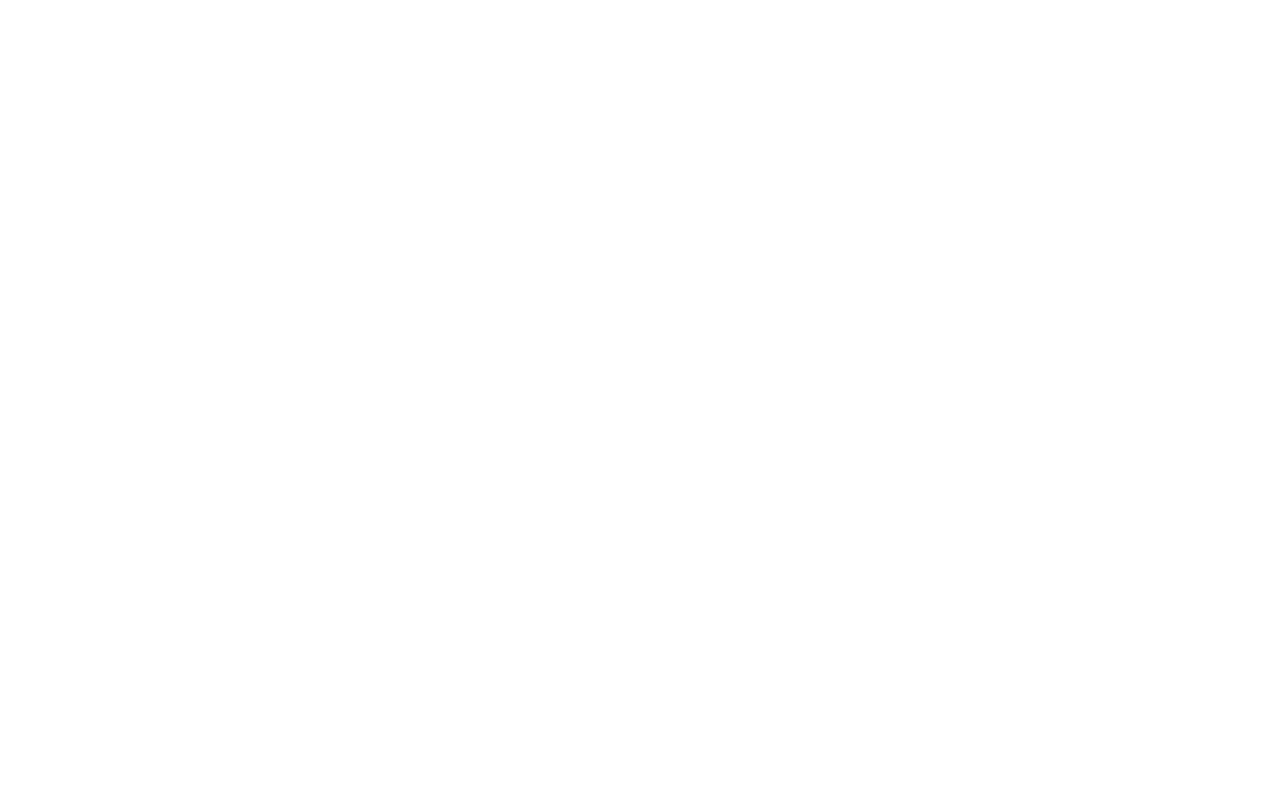
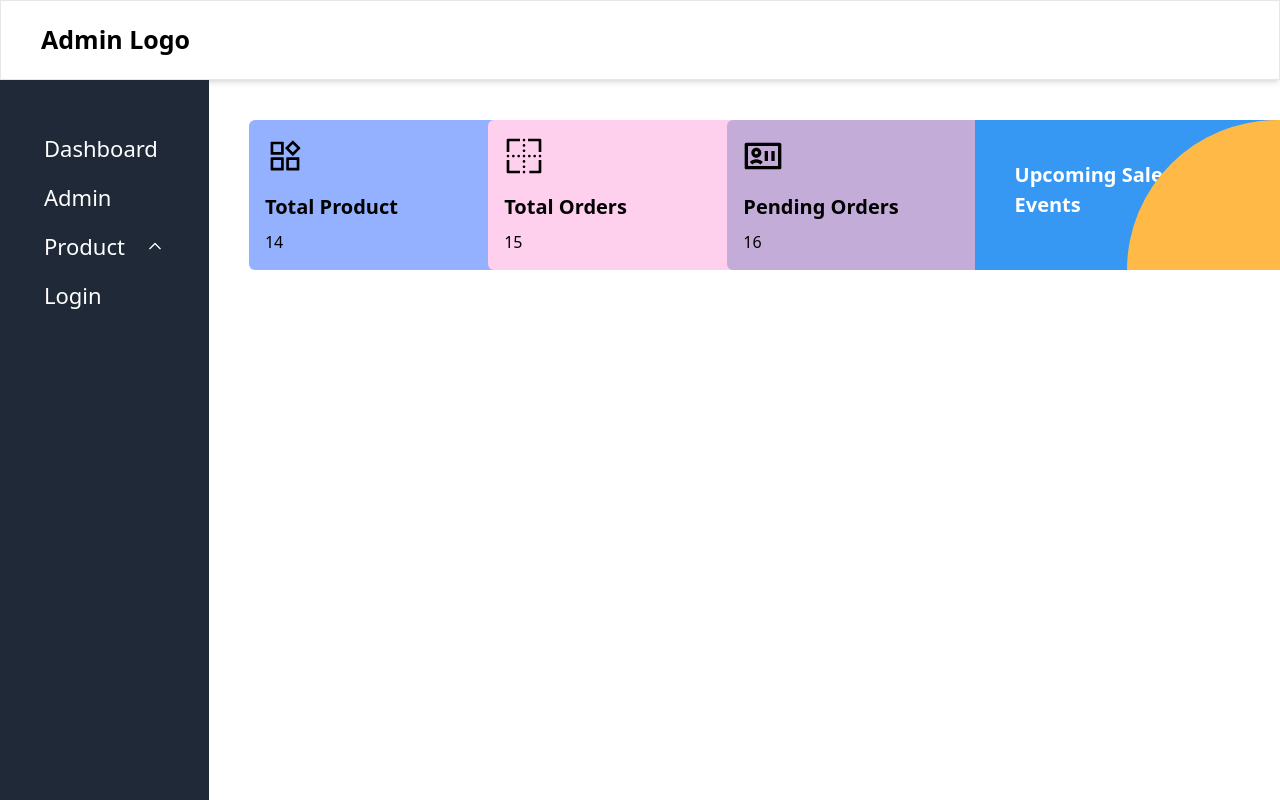
Before and after one commit to itsHaseeb-Hassan/ecomerceApp-fakeStoreApi, a React (Vite) app: page /dashboard in a window 1280 px wide. Before the commit this address had no page. Built offline with nearby package versions, Linux system fonts and the light colour scheme.

Commit message:
some card add

```diff
--- a/src/Admin/AdminMain.jsx
+++ b/src/Admin/AdminMain.jsx
@@ -1,13 +1,17 @@
 import React from 'react'
 import SideBar from './components/SIdebar/SideBar'
 import NavBar from './components/Navbar/NavBar'
+import MultipleCard from './components/Card/MultipleCard'
 
 const AdminMain = () => {
   return (
     <div>
 
         <NavBar />
+        <div className='flex'>
         <SideBar />
+        <MultipleCard />
+        </div>
     </div>
   )
 }
--- /dev/null
+++ b/src/Admin/components/Card/MultipleCard.jsx
@@ -0,0 +1,53 @@
+import React from 'react'
+import { AiOutlineProduct } from "react-icons/ai";
+import { RxBorderSplit } from "react-icons/rx";
+import { RiPassPendingLine } from "react-icons/ri";
+
+const MultipleCard = () => {
+    const card=[
+        {
+            "icon":<AiOutlineProduct size={40} />,
+            "value":"14",
+            "heading":"Total Product",
+            "color":"#94b1ff"
+        },
+        {
+            "icon":< RxBorderSplit size={40} />,
+            "value":"15",
+            "heading":"Total Orders",
+            "color":"#ffcfee"
+        },
+        {
+            "icon": <RiPassPendingLine size={40} />,
+            "value":"16",
+            "heading":"Pending Orders",
+            "color":"#c3add8"
+        },
+    ]
+  return (
+    <>
+    <div className='flex gap-5'>
+        <div className='grid grid-cols-3 gap-3 mt-10 ms-10'>
+            {
+                card.map((item,index)=>{
+               return(
+        <div key={index} className={` rounded-md w-[300px] h-[150px]`} style={{backgroundColor:item.color}}>
+            <div className='flex flex-col p-4'>
+                <span>{item.icon}</span>
+            <h1 className='mt-4 font-semibold text-[20px]'>{item.heading}</h1>
+            <p className='mt-2'>{item.value}</p>
+            </div>
+        </div>
+              )  })
+            }
+        </div>
+        <div className='relative bg-[#3698F2] w-[400px] h-[150px] mt-10'>
+            <div className="absolute right-0 top-0 w-1/2 h-full bg-[#FFb947] rounded-ss-full"></div>
+            <h1 className='text-white w-[200px] text-[20px] font-semibold m-10' >Upcoming Sale Events</h1>
+        </div>
+        </div>
+    </>
+  )
+}
+
+export default MultipleCard
--- a/src/App.jsx
+++ b/src/App.jsx
@@ -16,7 +16,7 @@
     <Route path="/products" element={<Layout><ProductPage items=""/></Layout>} />
     <Route path="/cart" element={<Cart />} />
     <Route path='/proceedForm' element={<ProceedForm />}/>
-    <Route path="/admin" element={<AdminMain />} />
+    <Route path="/dashboard" element={<AdminMain />} />
 </Routes>
     </>
   );
```
